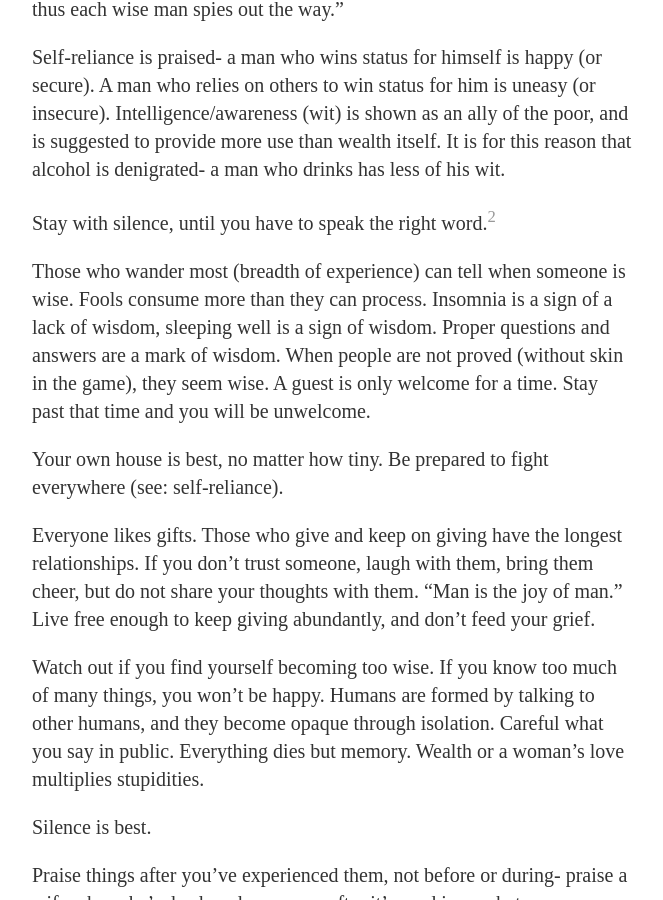
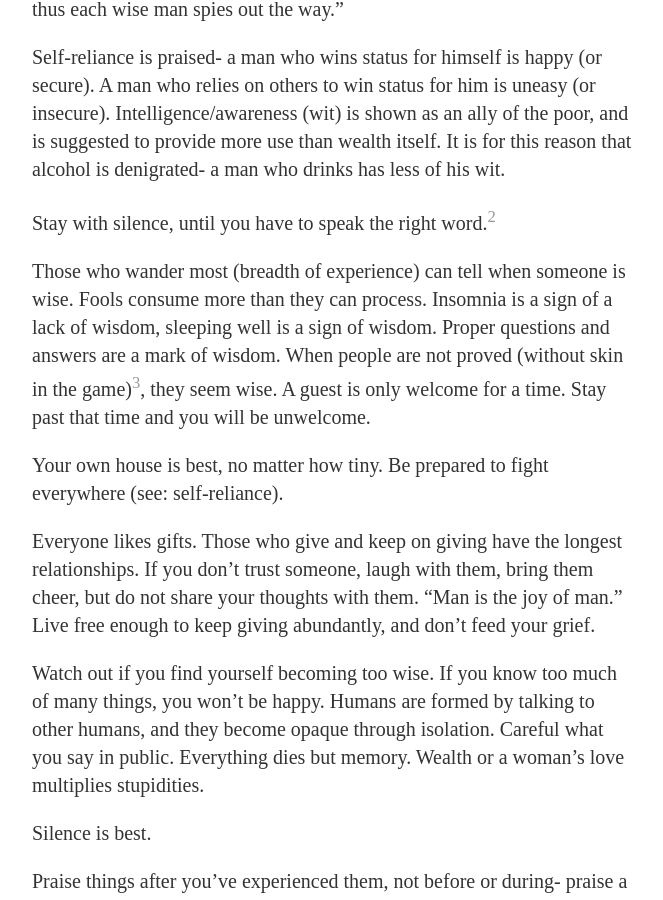
Before and after one commit to ray-dorai/ray-dorai.github.io, a Jekyll site: the page built from _posts/2020-06-16-notes-havamal.md, in a window 1280 px wide and 900 px high, scrolled down 976 px. Shown: the whole window, without its empty margins (308-971 px from the left). Built offline with Jekyll 4.4.1, drawn with Linux system fonts in a browser that asks for light colours; some of the changed text lies outside the part shown.

Commit message:
Update 2020-06-16-notes-havamal.md

```diff
--- a/_posts/2020-06-16-notes-havamal.md
+++ b/_posts/2020-06-16-notes-havamal.md
@@ -28,7 +28,7 @@
 
 Stay with silence, until you have to speak the right word.[^2]
 
-Those who wander most (breadth of experience) can tell when someone is wise. Fools consume more than they can process. Insomnia is a sign of a lack of wisdom, sleeping well is a sign of wisdom. Proper questions and answers are a mark of wisdom. When people are not proved (without skin in the game), they seem wise. A guest is only welcome for a time. Stay past that time and you will be unwelcome.
+Those who wander most (breadth of experience) can tell when someone is wise. Fools consume more than they can process. Insomnia is a sign of a lack of wisdom, sleeping well is a sign of wisdom. Proper questions and answers are a mark of wisdom. When people are not proved (without skin in the game)[^3], they seem wise. A guest is only welcome for a time. Stay past that time and you will be unwelcome.
 
 Your own house is best, no matter how tiny. Be prepared to fight everywhere (see: self-reliance).
 
@@ -61,3 +61,4 @@
 
 [^1]: See anything about Military Operations in Urban Terrain. A quick primer is also [here](https://tgace.wordpress.com/category/tactical-preschool/).
 [^2]: You might see parallels in [Daoism](https://ttc.tasuki.org/display:Code:gff,sm,jhmd,jc,rh) and [Sufism](https://www.azquotes.com/author/12768-Rumi/tag/silence).
+[^3]: Compare with: ['A bet is a tax on bullshit'](http://mason.gmu.edu/~rhanson/futarchy.pdf) (as well as my 'A fight is a tax on bullshit), Taleb's popularization of 'skin in the game', and Teddy Roosevelt's ['Man in the Arena'](https://en.wikipedia.org/wiki/Citizenship_in_a_Republic).
```
